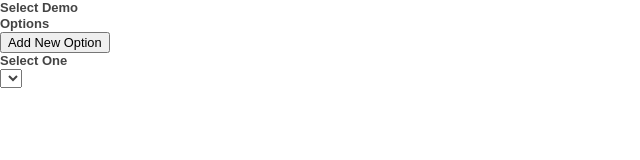
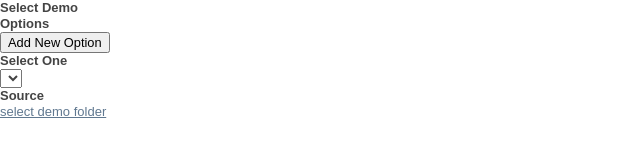
Before and after one commit to scytacki/sc2-demos, a plain HTML site: page select-demo/index.html in a window 1280 px wide. Shown: the whole page, without its empty margins (0-640 px from the left). Drawn offline with nearby package versions, Linux system fonts and the light colour scheme.

Commit message:
add source link

```diff
--- a/select-demo/index.html
+++ b/select-demo/index.html
@@ -36,6 +36,8 @@
 
   </script>
 
+  <h2>Source</h2>
+     <a href="https://github.com/scytacki/sc2-demos/tree/gh-pages/select-demo">select demo folder</a>
 
   <script src="http://ajax.googleapis.com/ajax/libs/jquery/1.6.1/jquery.min.js"></script>
   <script>!window.jQuery && document.write(unescape('%3Cscript src="js/libs/jquery-1.6.1.min.js"%3E%3C/script%3E'))</script>
```
